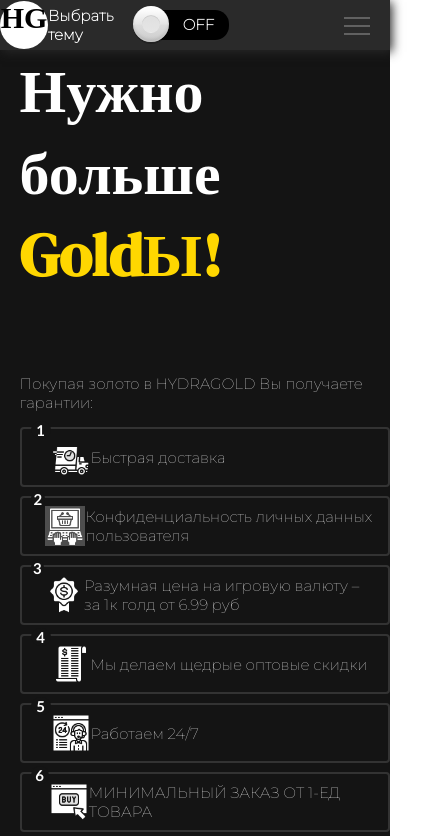
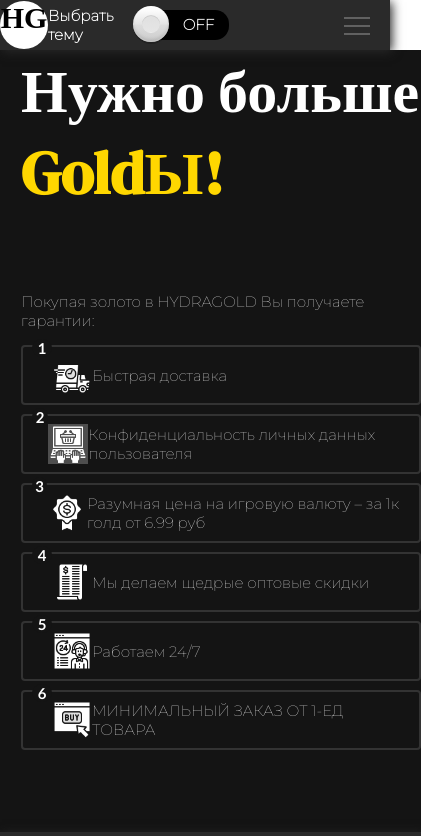
Before and after one commit to gapasil/goldsirusshop, a React (Create React App) app: page / in a window 390 px wide. Shown: the top 836 px of the page, 421 px wide, since content can reach past the window. Built offline with nearby package versions, Linux system fonts and the light colour scheme; a web font is replaced by a local one.

Commit message:
first commit

```diff
--- a/src/style/title.css
+++ b/src/style/title.css
@@ -733,6 +733,9 @@
         margin-left: 0px;
         margin-right: 22px;
     }
+    .container{
+        width: 1000px;
+    }
 }
 @media screen and (max-width:900px){
     *{
@@ -749,6 +752,9 @@
     }
     #golddd{
         font-size:35px
+    }
+    .container{
+        width: 900px;
     }
 }
 @media screen and (max-width:866px){
@@ -778,6 +784,9 @@
     #golddd{
         font-size:30px
     }
+    .container{
+        width: 866px;
+    }
 }
 @media screen and (max-width:750px){
     .container_korzina_content{
@@ -785,6 +794,9 @@
     }
     .svaz{
         right: 10%;
+    }
+    .container{
+        width: 750px;
     }
 }
 @media screen and (max-width:662px) {
@@ -800,6 +812,9 @@
     }
     .contotziv{
         width: 100%;
+    }
+    .container{
+        width: 662px;
     }
 }
 @media screen and (max-width:421px) {
@@ -822,4 +837,7 @@
     .krestik{
         margin-right: 0px;
     }
+    .container{
+        width: 421px;
+    }
 }
```
